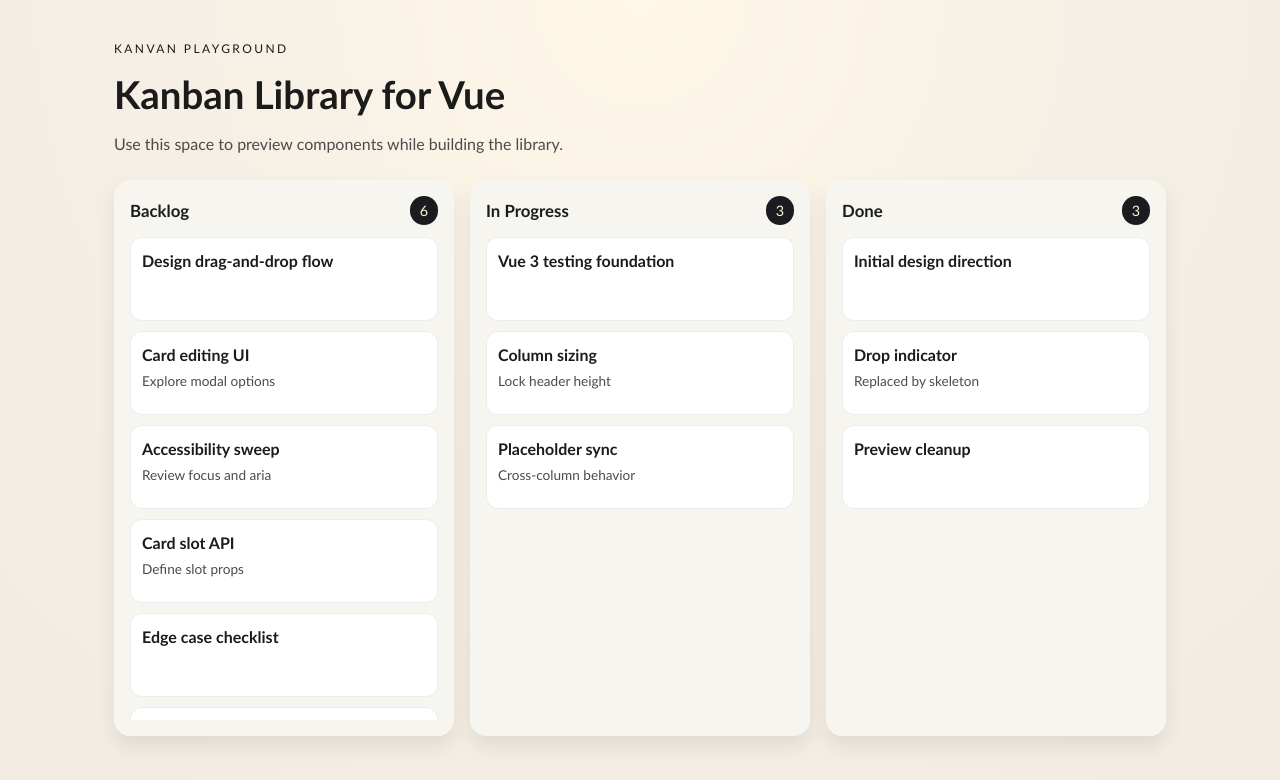
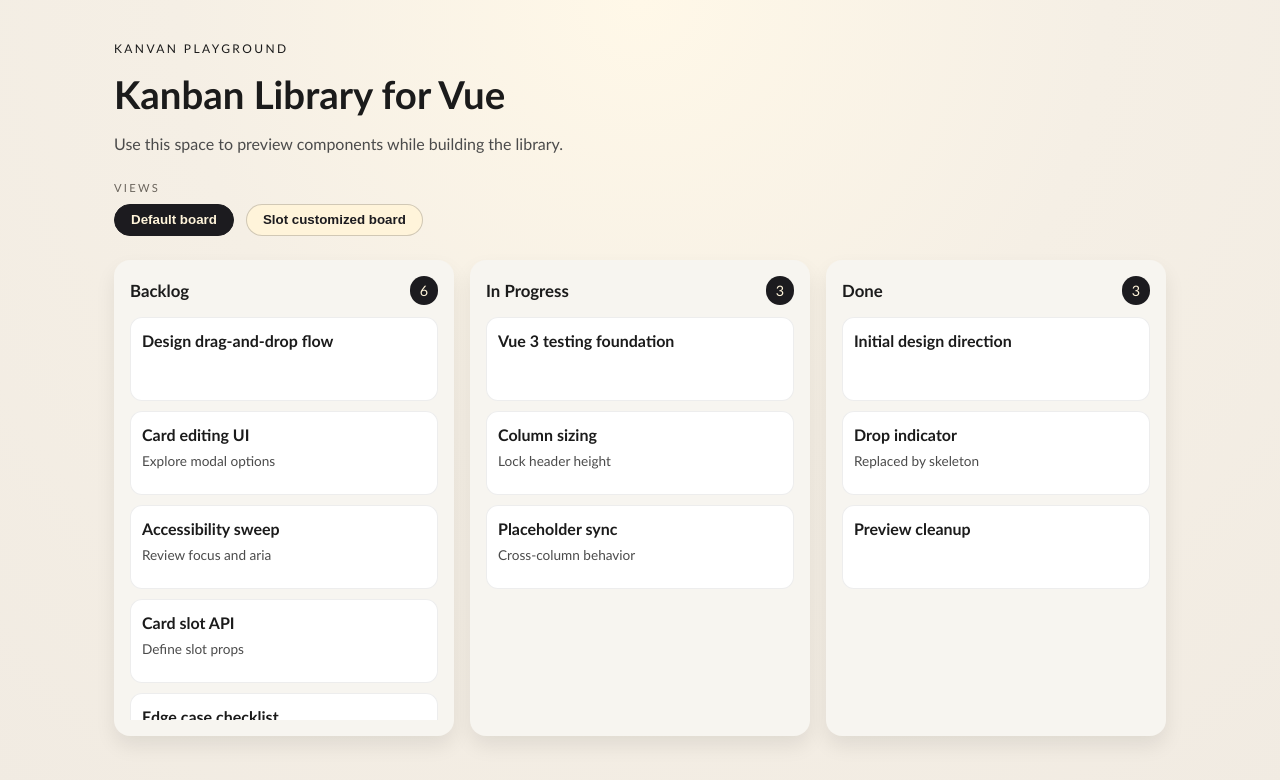
Before and after one commit to m2tkl/kanvan, a Vue app: page / in a window 1280 px wide. Shown: the top 780 px of the page. Built offline with nearby package versions, Linux system fonts and the light colour scheme.

Commit message:
feat(kanban): add slot customization and stable placeholder sizing

```diff
--- a/src/App.vue
+++ b/src/App.vue
@@ -1,8 +1,9 @@
 <script setup lang="ts">
-import { ref } from 'vue'
+import { computed, ref } from 'vue'
 import { KanbanBoard } from './lib'
+import type { KanbanColumn } from './lib/types'
 
-const columns = ref([
+const createColumns = (): KanbanColumn[] => [
   {
     id: 'backlog',
     title: 'Backlog',
@@ -33,7 +34,22 @@
       { id: 'task-12', title: 'Preview cleanup' },
     ],
   },
-])
+]
+
+const defaultColumns = ref(createColumns())
+const customColumns = ref(
+  createColumns().map((column) =>
+    column.id === 'progress' ? { ...column, items: [] } : column,
+  ),
+)
+const views = [
+  { id: 'default', label: 'Default board' },
+  { id: 'custom', label: 'Slot customized board' },
+] as const
+const activeView = ref<(typeof views)[number]['id']>('default')
+const activeColumns = computed(() =>
+  activeView.value === 'custom' ? customColumns.value : defaultColumns.value,
+)
 </script>
 
 <template>
@@ -45,7 +61,71 @@
         Use this space to preview components while building the library.
       </p>
     </header>
-    <KanbanBoard v-model="columns" :columns="columns" :debug="true" />
+    <section class="demo__controls">
+      <span class="demo__controls-label">Views</span>
+      <div class="demo__tabs" role="tablist" aria-label="Playground views">
+        <button
+          v-for="view in views"
+          :key="view.id"
+          class="demo__tab"
+          type="button"
+          role="tab"
+          :aria-selected="activeView === view.id"
+          :data-active="activeView === view.id"
+          @click="activeView = view.id"
+        >
+          {{ view.label }}
+        </button>
+      </div>
+    </section>
+
+    <KanbanBoard
+      v-if="activeView === 'default'"
+      class="demo__board"
+      v-model="defaultColumns"
+      :columns="defaultColumns"
+      :debug="true"
+    />
+    <KanbanBoard
+      v-else
+      class="demo__board"
+      v-model="customColumns"
+      :columns="customColumns"
+      :debug="true"
+    >
+      <template #column-header="{ column }">
+        <div class="custom-header">
+          <div>
+            <p class="custom-header__eyebrow">Stage</p>
+            <h2 class="custom-header__title">{{ column.title }}</h2>
+          </div>
+          <span class="custom-header__badge">{{ column.items.length }}</span>
+        </div>
+      </template>
+      <template #card="{ item, column }">
+        <article class="custom-card">
+          <div class="custom-card__top">
+            <span class="custom-card__pill">{{ column.title }}</span>
+            <span class="custom-card__id">#{{ item.id }}</span>
+          </div>
+          <h3 class="custom-card__title">{{ item.title }}</h3>
+          <p v-if="item.description" class="custom-card__description">
+            {{ item.description }}
+          </p>
+        </article>
+      </template>
+      <template #empty-column="{ column }">
+        <div class="custom-empty">
+          <strong>{{ column.title }}</strong>
+          <span>No cards yet. Drag one here.</span>
+        </div>
+      </template>
+      <template #column-footer="{ column }">
+        <button class="custom-footer" type="button">
+          Add card to {{ column.title }}
+        </button>
+      </template>
+    </KanbanBoard>
   </main>
 </template>
 
@@ -55,12 +135,17 @@
   gap: 24px;
   min-height: 0;
   height: 100%;
-  grid-template-rows: auto 1fr;
+  grid-template-rows: auto auto 1fr;
 }
 
 .demo__header {
   display: grid;
   gap: 8px;
+}
+
+.demo__header,
+.demo__controls {
+  align-self: start;
 }
 
 .demo__eyebrow {
@@ -79,4 +164,140 @@
   margin: 0;
   color: #4b4b4b;
 }
+
+.demo__board {
+  min-height: 0;
+  height: 100%;
+}
+
+.demo__controls {
+  display: grid;
+  gap: 8px;
+}
+
+.demo__controls-label {
+  text-transform: uppercase;
+  letter-spacing: 0.2em;
+  font-size: 0.7rem;
+  color: #6a645c;
+}
+
+.demo__tabs {
+  display: flex;
+  flex-wrap: wrap;
+  gap: 12px;
+  align-items: center;
+}
+
+.demo__tab {
+  border: 1px solid rgba(28, 27, 31, 0.2);
+  background: #fff4da;
+  color: #1c1b1f;
+  padding: 8px 16px;
+  border-radius: 999px;
+  font-weight: 600;
+  cursor: pointer;
+  transition: background 120ms ease, border-color 120ms ease;
+  align-self: center;
+  line-height: 1;
+}
+
+.demo__tab[data-active='true'] {
+  background: #1c1b1f;
+  color: #fff4da;
+  border-color: #1c1b1f;
+}
+
+.custom-header {
+  display: flex;
+  align-items: center;
+  justify-content: space-between;
+  gap: 12px;
+  width: 100%;
+}
+
+.custom-header__eyebrow {
+  margin: 0;
+  font-size: 0.7rem;
+  text-transform: uppercase;
+  letter-spacing: 0.18em;
+  color: #6a645c;
+}
+
+.custom-header__title {
+  margin: 4px 0 0;
+  font-size: 1.05rem;
+}
+
+.custom-header__badge {
+  background: #1c1b1f;
+  color: #fff4da;
+  padding: 4px 12px;
+  border-radius: 999px;
+  font-size: 0.85rem;
+}
+
+.custom-card {
+  background: #1c1b1f;
+  color: #fff4da;
+  border-radius: 14px;
+  padding: 10px 12px;
+  height: 100%;
+  display: grid;
+  gap: 4px;
+}
+
+.custom-card__top {
+  display: flex;
+  justify-content: space-between;
+  font-size: 0.68rem;
+  text-transform: uppercase;
+  letter-spacing: 0.1em;
+  color: rgba(255, 244, 218, 0.7);
+}
+
+.custom-card__pill {
+  background: rgba(255, 244, 218, 0.16);
+  padding: 2px 8px;
+  border-radius: 999px;
+}
+
+.custom-card__id {
+  font-size: 0.7rem;
+}
+
+.custom-card__title {
+  margin: 0;
+  font-size: 0.9rem;
+  display: -webkit-box;
+  -webkit-line-clamp: 2;
+  -webkit-box-orient: vertical;
+  overflow: hidden;
+}
+
+.custom-card__description {
+  margin: 0;
+  font-size: 0.78rem;
+  color: rgba(255, 244, 218, 0.75);
+  display: -webkit-box;
+  -webkit-line-clamp: 2;
+  -webkit-box-orient: vertical;
+  overflow: hidden;
+}
+
+.custom-empty {
+  display: grid;
+  gap: 4px;
+  font-size: 0.9rem;
+}
+
+.custom-footer {
+  width: 100%;
+  border: 1px dashed rgba(28, 27, 31, 0.3);
+  background: transparent;
+  padding: 8px 12px;
+  border-radius: 10px;
+  cursor: pointer;
+  font-weight: 600;
+}
 </style>
--- a/src/lib/components/KanbanBoard.vue
+++ b/src/lib/components/KanbanBoard.vue
@@ -33,6 +33,7 @@
 let scrollPositions: Map<string, number> | null = null
 const slots = useSlots()
 const scrollFrameId = ref<number | null>(null)
+const placeholderHeight = ref<number | null>(null)
 
 const emitUpdate = (columns: KanbanColumn[]) => {
   emit('update:modelValue', columns)
@@ -61,6 +62,7 @@
   dragging.value = null
   dragOver.value = null
   clearPreview()
+  placeholderHeight.value = null
   if (scrollFrameId.value !== null) {
     cancelAnimationFrame(scrollFrameId.value)
     scrollFrameId.value = null
@@ -304,6 +306,8 @@
   dragOver.value = null
   clearPreview()
   log('drag:start', { columnId, itemId })
+  const source = event.currentTarget as HTMLElement | null
+  placeholderHeight.value = source?.getBoundingClientRect().height ?? null
   const dataTransfer = event.dataTransfer
   if (!dataTransfer) return
   scrollPositions = new Map<string, number>()
@@ -573,6 +577,7 @@
       :dragging="dragging"
       :drag-over="dragOver"
       :disable-move-transition="suppressMoveTransition"
+      :placeholder-height="placeholderHeight"
       @list-dragover="handleListDragOver(column.id, $event)"
       @list-drop="handleDrop(column.id, undefined, $event)"
       @card-dragstart="handleDragStart(column.id, $event.itemId, $event.event)"
@@ -582,6 +587,18 @@
     >
       <template v-if="slots.card" #card="slotProps">
         <slot name="card" v-bind="slotProps" />
+      </template>
+      <template v-if="slots.placeholder" #placeholder="slotProps">
+        <slot name="placeholder" v-bind="slotProps" />
+      </template>
+      <template v-if="slots['column-header']" #column-header="slotProps">
+        <slot name="column-header" v-bind="slotProps" />
+      </template>
+      <template v-if="slots['column-footer']" #column-footer="slotProps">
+        <slot name="column-footer" v-bind="slotProps" />
+      </template>
+      <template v-if="slots['empty-column']" #empty-column="slotProps">
+        <slot name="empty-column" v-bind="slotProps" />
       </template>
     </KanbanColumnComponent>
   </section>
--- a/src/lib/components/KanbanCard.vue
+++ b/src/lib/components/KanbanCard.vue
@@ -1,10 +1,12 @@
 <script setup lang="ts">
+import { computed } from 'vue'
 import type { KanbanItem } from '../types'
 
 const props = defineProps<{
   item: KanbanItem
   isDragging: boolean
   isPlaceholder: boolean
+  placeholderHeight?: number | null
 }>()
 
 const emit = defineEmits<{
@@ -28,12 +30,21 @@
   if (props.isPlaceholder) return
   emit('drop', event)
 }
+
+const placeholderStyle = computed(() => {
+  if (!props.isPlaceholder || !props.placeholderHeight) return undefined
+  return {
+    height: `${props.placeholderHeight}px`,
+    minHeight: `${props.placeholderHeight}px`,
+  }
+})
 </script>
 
 <template>
   <li
     class="kanban-card"
     :class="{ 'kanban-card--placeholder': props.isPlaceholder }"
+    :style="placeholderStyle"
     :data-dragging="props.isDragging"
     :data-item-id="props.item.id"
     :data-placeholder="props.isPlaceholder"
@@ -44,7 +55,7 @@
     @dragend="emit('dragend')"
   >
     <template v-if="props.isPlaceholder">
-      <div class="kanban-card__skeleton" aria-hidden="true"></div>
+      <slot name="placeholder" :item="props.item" />
     </template>
     <template v-else>
       <slot
@@ -52,10 +63,12 @@
         :is-dragging="props.isDragging"
         :is-placeholder="props.isPlaceholder"
       >
-        <p class="kanban-card__title">{{ props.item.title }}</p>
-        <p v-if="props.item.description" class="kanban-card__description">
-          {{ props.item.description }}
-        </p>
+        <div class="kanban-card__body">
+          <p class="kanban-card__title">{{ props.item.title }}</p>
+          <p v-if="props.item.description" class="kanban-card__description">
+            {{ props.item.description }}
+          </p>
+        </div>
       </slot>
     </template>
   </li>
@@ -63,17 +76,12 @@
 
 <style scoped>
 .kanban-card {
-  --kanban-card-height: 84px;
-  background: #ffffff;
-  border-radius: 12px;
-  padding: 12px;
-  box-shadow: inset 0 0 0 1px rgba(28, 27, 31, 0.08);
   cursor: grab;
   transition: box-shadow 120ms ease, opacity 120ms ease;
   position: relative;
   will-change: transform;
-  height: var(--kanban-card-height);
-  overflow: hidden;
+  min-height: 0;
+  overflow: visible;
 }
 
 .kanban-card[data-dragging='true'] {
@@ -85,27 +93,20 @@
   background: transparent;
   box-shadow: none;
   border: 1px dashed rgba(28, 27, 31, 0.3);
-  height: var(--kanban-card-height);
+  min-height: 84px;
+  border-radius: 12px;
   cursor: default;
   transition: none;
   pointer-events: none;
 }
 
-.kanban-card__skeleton {
-  height: 12px;
-  border-radius: 999px;
-  background: linear-gradient(90deg, #e7e0d4 0%, #f6efe3 50%, #e7e0d4 100%);
-  background-size: 200% 100%;
-  animation: skeleton-shimmer 1.2s ease-in-out infinite;
-}
-
-@keyframes skeleton-shimmer {
-  0% {
-    background-position: 200% 0;
-  }
-  100% {
-    background-position: -200% 0;
-  }
+.kanban-card__body {
+  background: #ffffff;
+  border-radius: 12px;
+  padding: 12px;
+  box-shadow: inset 0 0 0 1px rgba(28, 27, 31, 0.08);
+  min-height: 84px;
+  overflow: hidden;
 }
 
 .kanban-card__title {
--- a/src/lib/components/KanbanColumn.vue
+++ b/src/lib/components/KanbanColumn.vue
@@ -10,6 +10,7 @@
     | { columnId: string; itemId?: string; position?: 'before' | 'after' }
     | null
   disableMoveTransition: boolean
+  placeholderHeight?: number | null
 }>()
 
 const emit = defineEmits<{
@@ -32,8 +33,13 @@
 <template>
   <article class="kanban-column" :data-drag-over="isColumnDragOver()">
     <header class="kanban-column__header">
-      <h2 class="kanban-column__title">{{ column.title }}</h2>
-      <span class="kanban-column__count">{{ column.items.length }}</span>
+      <template v-if="slots['column-header']">
+        <slot name="column-header" :column="column" />
+      </template>
+      <template v-else>
+        <h2 class="kanban-column__title">{{ column.title }}</h2>
+        <span class="kanban-column__count">{{ column.items.length }}</span>
+      </template>
     </header>
     <TransitionGroup
       tag="ol"
@@ -54,6 +60,7 @@
           :item="item"
           :is-dragging="dragging?.itemId === item.id"
           :is-placeholder="isPlaceholder(item)"
+          :placeholder-height="props.placeholderHeight"
           @dragstart="emit('card-dragstart', { itemId: item.id, event: $event })"
           @dragover="emit('card-dragover', { itemId: item.id, event: $event })"
           @drop="emit('card-drop', { itemId: item.id, event: $event })"
@@ -68,19 +75,37 @@
               :is-placeholder="isPlaceholder(item)"
             />
           </template>
+          <template v-if="slots.placeholder" #placeholder>
+            <slot name="placeholder" :item="item" :column="column" />
+          </template>
         </KanbanCard>
         <KanbanCard
           v-else
           :item="item"
           :is-dragging="dragging?.itemId === item.id"
           :is-placeholder="isPlaceholder(item)"
+          :placeholder-height="props.placeholderHeight"
           @dragstart="emit('card-dragstart', { itemId: item.id, event: $event })"
           @dragover="emit('card-dragover', { itemId: item.id, event: $event })"
           @drop="emit('card-drop', { itemId: item.id, event: $event })"
           @dragend="emit('card-dragend')"
-        />
+        >
+          <template v-if="slots.placeholder" #placeholder>
+            <slot name="placeholder" :item="item" :column="column" />
+          </template>
+        </KanbanCard>
       </template>
+      <li
+        v-if="slots['empty-column'] && column.items.length === 0"
+        :key="`empty-${column.id}`"
+        class="kanban-column__empty"
+      >
+        <slot name="empty-column" :column="column" />
+      </li>
     </TransitionGroup>
+    <footer v-if="slots['column-footer']" class="kanban-column__footer">
+      <slot name="column-footer" :column="column" />
+    </footer>
   </article>
 </template>
 
@@ -140,6 +165,19 @@
 .kanban-column__list--lock {
   overflow-y: auto;
 }
+
+.kanban-column__footer {
+  margin-top: 8px;
+}
+
+.kanban-column__empty {
+  border: 1px dashed rgba(28, 27, 31, 0.2);
+  border-radius: 12px;
+  padding: 12px;
+  text-align: center;
+  color: #6a645c;
+  font-size: 0.9rem;
+}
 </style>
 
 <style>
```
